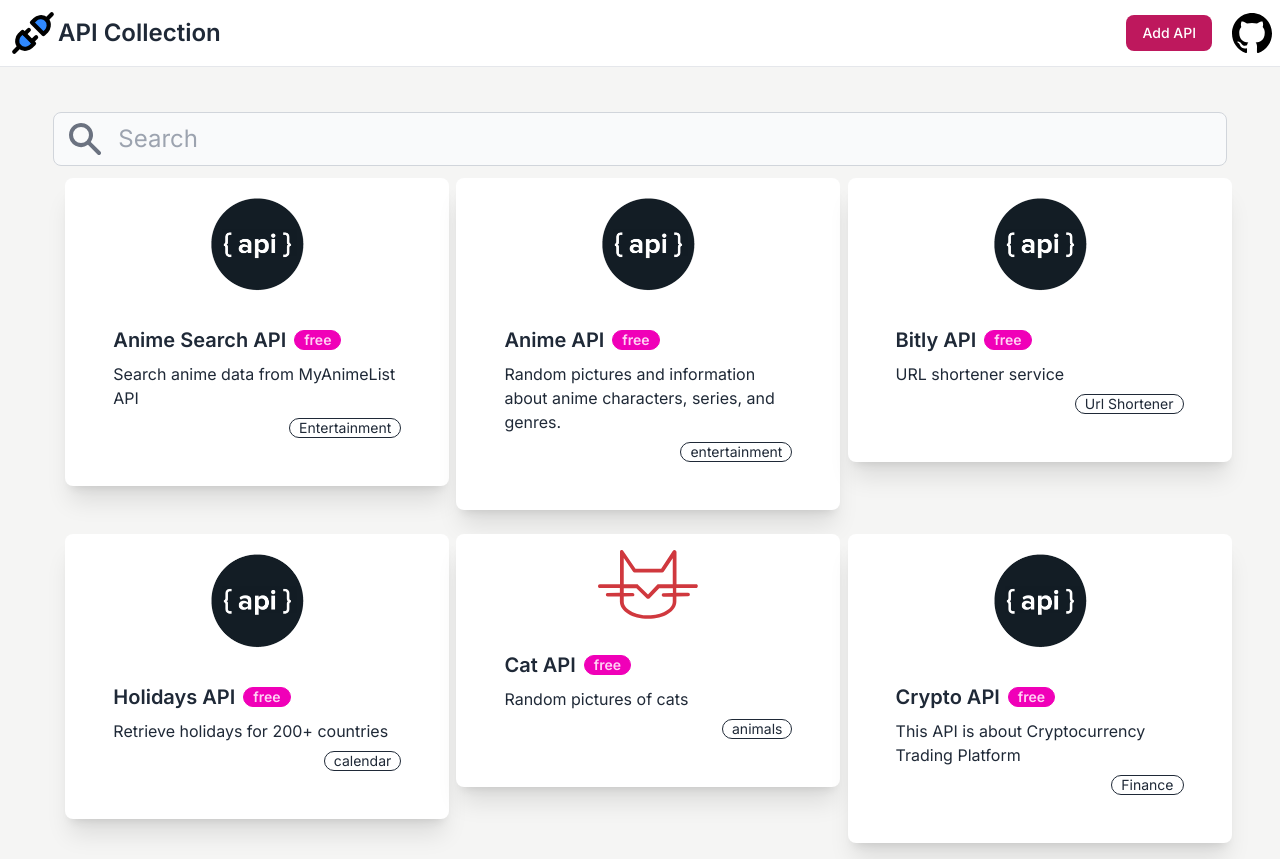
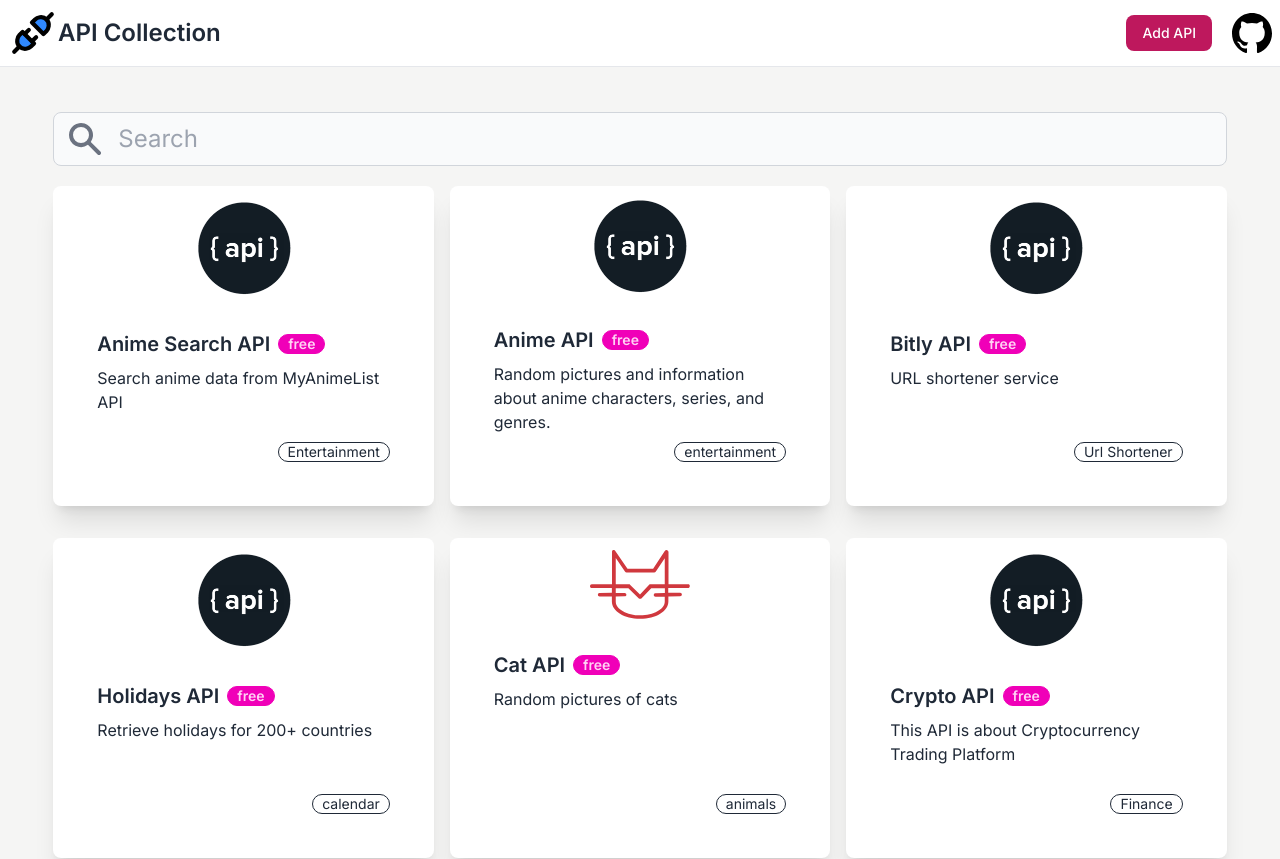
Before and after one commit to gdsc-fetju/api-collection, a Next.js app: page / in a window 1280 px wide. Shown: the top 859 px of the page. Built offline with nearby package versions, Linux system fonts and the light colour scheme.

Commit message:
Rearranged the API Collection Card and it's hover effect

```diff
--- a/package.json
+++ b/package.json
@@ -26,7 +26,7 @@
   },
   "devDependencies": {
     "@types/node": "^20",
-    "@types/react": "^18",
+    "@types/react": "^18.2.28",
     "@types/react-dom": "^18",
     "autoprefixer": "^10.4.16",
     "daisyui": "^3.9.1",
--- a/src/components/ApiCard.tsx
+++ b/src/components/ApiCard.tsx
@@ -9,7 +9,7 @@
 function ApiCard({ api }: Props) {
   return (
     <Link target='_blank' href={api.url}>
-      <div className='card mx-3 my-3 w-96 transform rounded-lg bg-base-100 p-4 shadow-xl transition-transform hover:scale-105'>
+      <div className='card mx-auto my-2 w-90 transform rounded-lg flex justify-between bg-base-100 p-3 h-80 shadow-xl transition-transform hover:scale-105 hover:bg-gray-300'>
         <figure>
           <Image
             src={api.image ? `/images/${api.image}` : '/images/default.webp'}
--- a/src/components/ApiList.tsx
+++ b/src/components/ApiList.tsx
@@ -29,7 +29,7 @@
   return (
     <div className='flex w-11/12 flex-col items-center'>
       <Search setSearch={setSearch} search={search} />
-      <section className='grid grid-cols-1 md:grid-cols-2 lg:grid-cols-3'>
+      <section className='grid grid-cols-1 md:grid-cols-2 lg:grid-cols-3 gap-4 py-3'>
         {!filteredApis.length
           ? 'No APIs found'
           : filteredApis.map((api, index) => (
```
Also changed, not shown: 2 other files (tests, documents, lock files or other folders).
